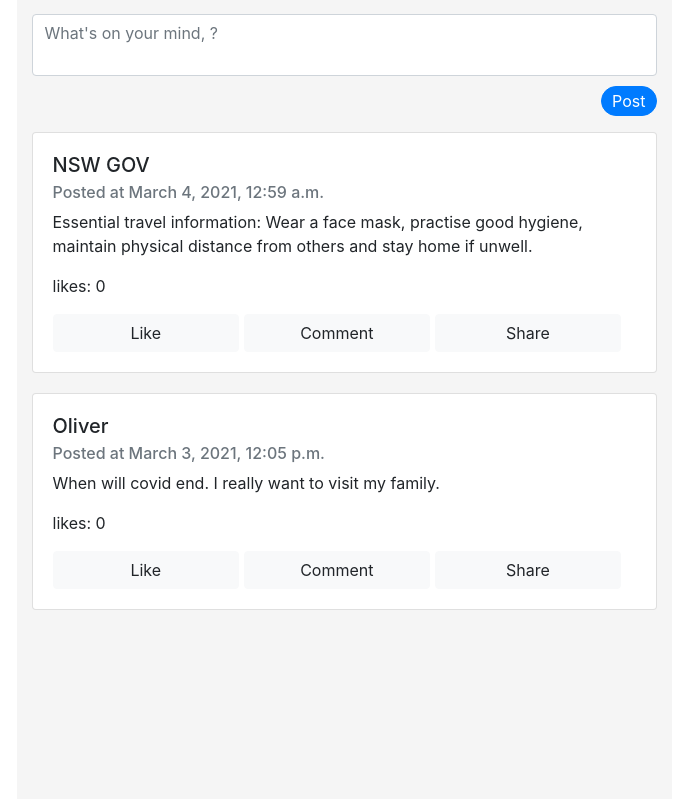
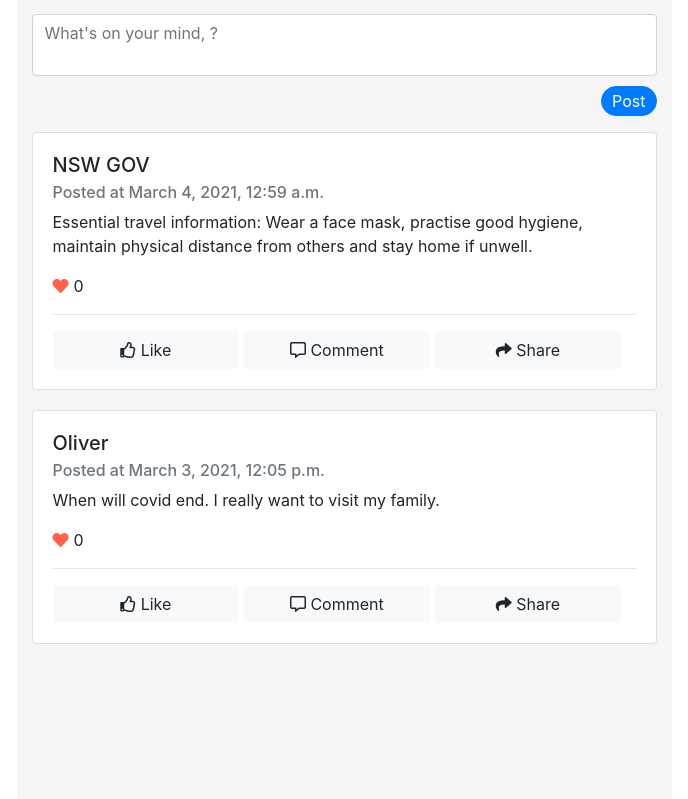
Before and after one commit to oliverkuo17/Network, a Django app: page / in a window 1280 px wide. Shown: the part 57-856 px from the top of the page, without its empty margins (296-984 px from the left). Run offline with Django 3.2, Linux system fonts and the light colour scheme; data comes from the database, SQL or seed files in the repository; both versions use the stored data as it was after the commit; data that the repository does not hold is empty; some libraries are stand-ins or nearby versions.

Commit message:
improve frontend design and finalize like function

```diff
--- a/network/static/network/posts.js
+++ b/network/static/network/posts.js
@@ -14,7 +14,16 @@ function toggle_like(post_id) {
         .then(response => response.json())
         .then(result => {
             console.log(result);
-            document.querySelector(`#likes${post_id}`).innerHTML = `likes: ${result.likes_num}`;
+            let ori_like = document.querySelector(`#likes${post_id}`);
+            if (parseInt(result.likes_num) > parseInt(ori_like.innerHTML)) {
+                document.querySelector(`[data-postid='${post_id}']`).style.color = "dodgerblue";
+                document.querySelector(`[data-postid='${post_id}']`).innerHTML = "<i class='fas fa-thumbs-up'></i> Liked";
+            } else {
+                document.querySelector(`[data-postid='${post_id}']`).style.color = "black";
+                document.querySelector(`[data-postid='${post_id}']`).innerHTML = "<i class='far fa-thumbs-up'></i> Like";
+            }
+            document.querySelector(`#likes${post_id}`).innerHTML = `${result.likes_num}`;
+            return false;
         })
 
 
--- a/network/static/network/styles.css
+++ b/network/static/network/styles.css
@@ -37,3 +37,8 @@ textarea {
 .card {
     margin-bottom: 20px;
 }
+
+.fa-heart {
+    color:tomato;
+    margin-right: 5px;
+}
--- a/network/templates/network/index.html
+++ b/network/templates/network/index.html
@@ -25,10 +25,15 @@
                             <h5 class="card-title">{{ post.user.username|capfirst }}</h5>
                             <h6 class="card-subtitle mb-2 text-muted">Posted at {{ post.timestamp }}</h6>
                             <p class="card-text">{{ post.content }}</p>
-                            <p class="card-text" id="likes{{ post.id }}">likes: {{ post.likes.count }}</p>
-                            <button data-postid="{{ post.id }}" class="btn btn-light like">Like</button>
-                            <button class="btn btn-light comment">Comment</button>
-                            <button class="btn btn-light share">Share</button>
+                            <p><i class="fas fa-heart"></i><span class="card-text" id="likes{{ post.id }}">{{ post.likes.count }}</span></p>
+                            <hr>
+                            {% if user in post.likes.all %}
+                                <button data-postid="{{ post.id }}" class="btn btn-light like" style="color:dodgerblue"><i class="fas fa-thumbs-up"></i> Liked</button>
+                            {% else %}
+                                <button data-postid="{{ post.id }}" class="btn btn-light like"><i class="far fa-thumbs-up"></i> Like</button>
+                            {% endif %}
+                            <button class="btn btn-light comment"><i class="far fa-comment-alt"></i> Comment</button>
+                            <button class="btn btn-light share"><i class="fas fa-share"></i> Share</button>
                         </div>
                     </div>
                 {% endfor %}
```
Also changed, not shown: db.sqlite3.
